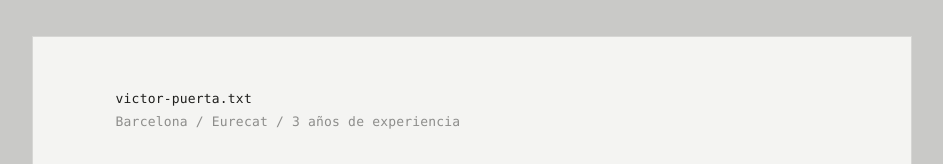
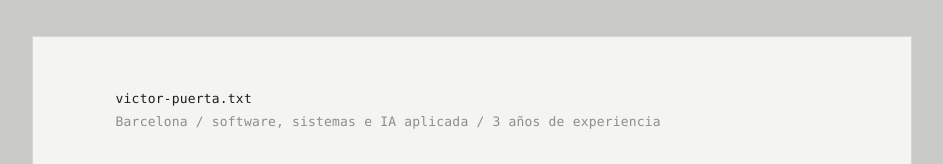
Before and after one commit to zvizzct/portfolio, an Astro site in the folder portfolio/: page / in a window 1280 px wide. Shown: the top 164 px of the page, without its empty margins (168-1111 px from the left). Built offline with nearby package versions, Linux system fonts and the light colour scheme; Astro itself is replaced by a stand-in of ours.

Commit message:
Adjust portfolio header metadata

```diff
--- a/portfolio/src/components/Header.astro
+++ b/portfolio/src/components/Header.astro
@@ -1,6 +1,6 @@
 <header class="topbar">
   <span class="topbar-file">victor-puerta.txt</span>
-  <span class="topbar-meta">Barcelona / Eurecat / 3 años de experiencia</span>
+  <span class="topbar-meta">Barcelona / software, sistemas e IA aplicada / 3 años de experiencia</span>
 </header>
 
 <style>
```
